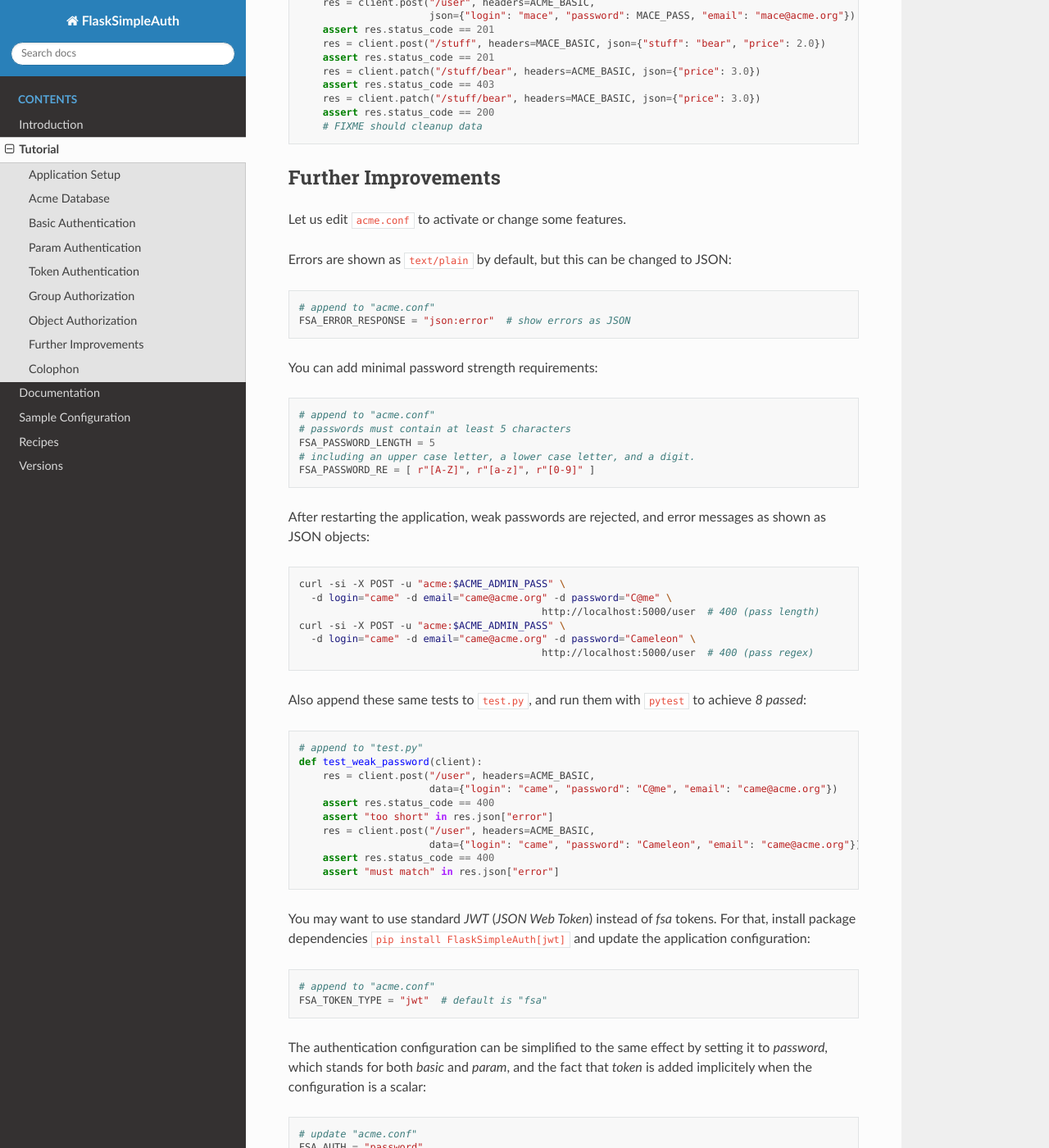
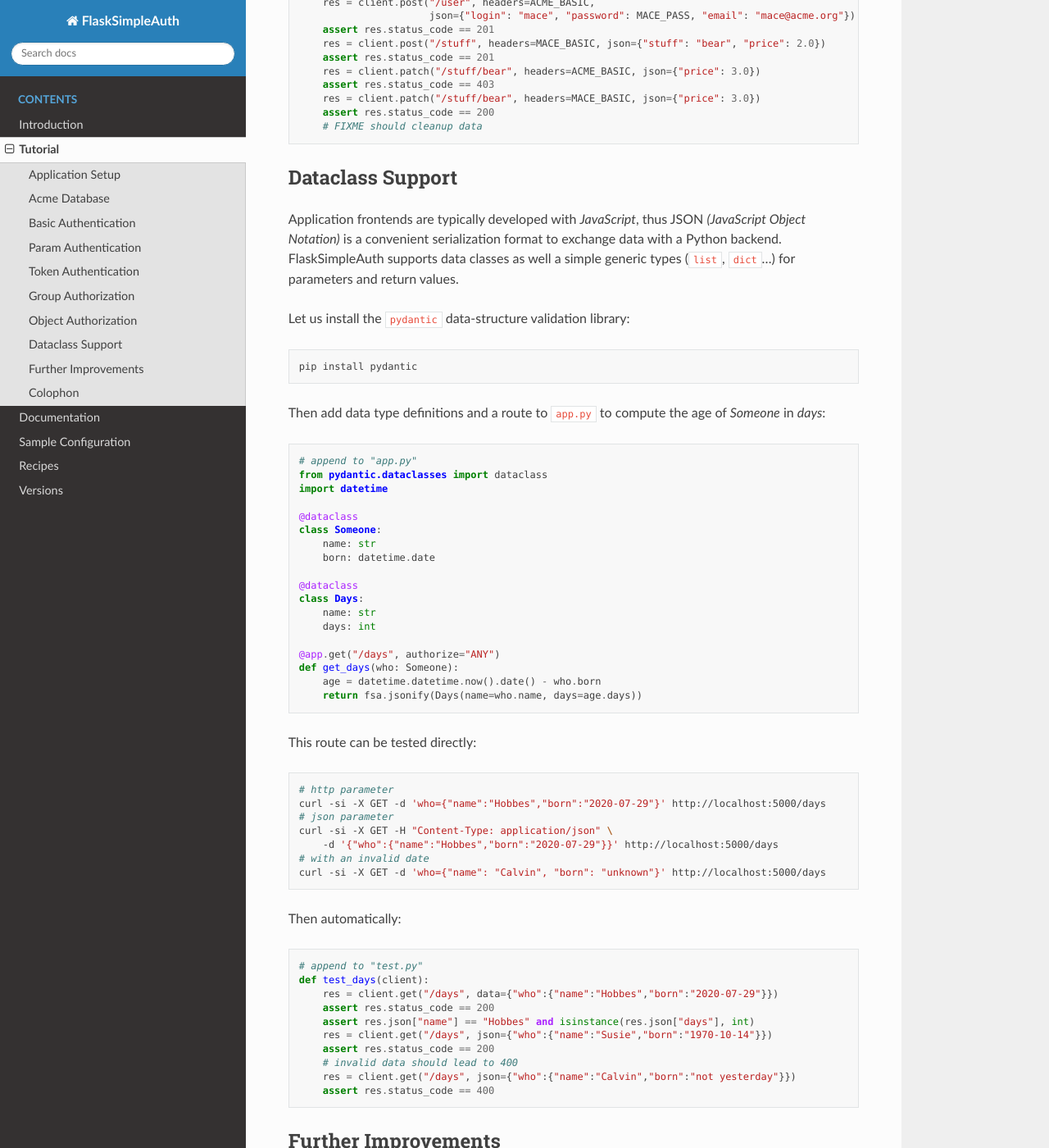
Before and after one commit to zx80/flask-simple-auth, a Sphinx documentation site: the page built from docs/TUTORIAL.md, in a window 1280 px wide and 1400 px high, scrolled down 11470 px. Shown: the whole window at 82% size. Built offline with Sphinx 7.4.7 and the Read the Docs theme 2.0.0, drawn with Linux system fonts in a browser that asks for light colours; pages that are not in the unit, such as notebooks, are missing from menus.

Commit message:
add Dataclass section to tutorial

````diff
--- a/docs/TUTORIAL.md
+++ b/docs/TUTORIAL.md
@@ -651,6 +651,71 @@ def test_objperm_authz(client):
     # FIXME should cleanup data
 ```
 
+## Dataclass Support
+
+Application frontends are typically developed with *JavaScript*, thus JSON
+*(JavaScript Object Notation)* is a convenient serialization format to
+exchange data with a Python backend.
+FlaskSimpleAuth supports data classes as well a simple generic types
+(`list`, `dict`…) for parameters and return values.
+
+Let us install the `pydantic` data-structure validation library:
+
+```shell
+pip install pydantic
+```
+
+Then add data type definitions and a route to `app.py` to compute the age of
+_Someone_ in _days_:
+
+```python
+# append to "app.py"
+from pydantic.dataclasses import dataclass
+import datetime
+
+@dataclass
+class Someone:
+    name: str
+    born: datetime.date
+
+@dataclass
+class Days:
+    name: str
+    days: int
+
+@app.get("/days", authorize="ANY")
+def get_days(who: Someone):
+    age = datetime.datetime.now().date() - who.born
+    return fsa.jsonify(Days(name=who.name, days=age.days))
+```
+
+This route can be tested directly:
+
+```shell
+# http parameter
+curl -si -X GET -d 'who={"name":"Hobbes","born":"2020-07-29"}' http://localhost:5000/days
+# json parameter
+curl -si -X GET -H "Content-Type: application/json" \
+    -d '{"who":{"name":"Hobbes","born":"2020-07-29"}}' http://localhost:5000/days
+# with an invalid date
+curl -si -X GET -d 'who={"name": "Calvin", "born": "unknown"}' http://localhost:5000/days
+```
+
+Then automatically:
+
+```python
+# append to "test.py"
+def test_days(client):
+    res = client.get("/days", data={"who":{"name":"Hobbes","born":"2020-07-29"}})
+    assert res.status_code == 200
+    assert res.json["name"] == "Hobbes" and isinstance(res.json["days"], int)
+    res = client.get("/days", json={"who":{"name":"Susie","born":"1970-10-14"}})
+    assert res.status_code == 200
+    # invalid data should lead to 400
+    res = client.get("/days", json={"who":{"name":"Calvin","born":"not yesterday"}})
+    assert res.status_code == 400
+```
+
 ## Further Improvements
 
 Let us edit `acme.conf` to activate or change some features.
````
